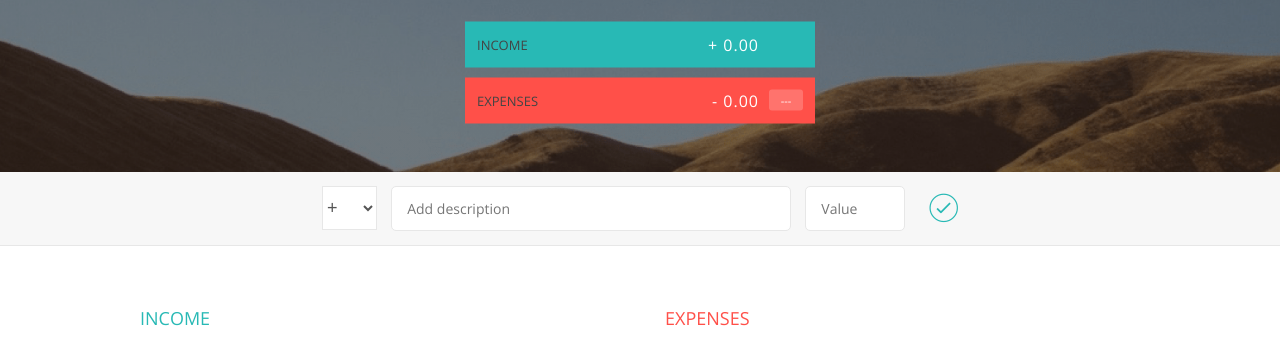
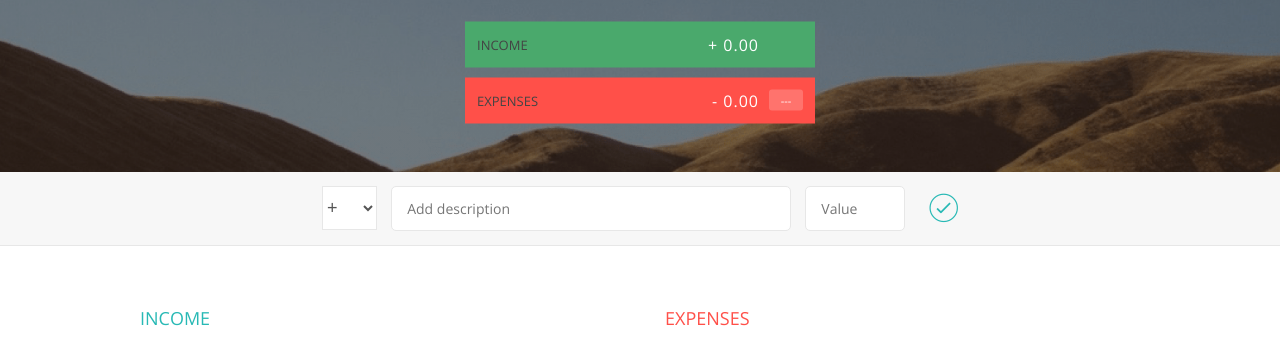
Before and after one commit to YahiaElTai/HTML-CSS-Projects-for-Beginners, a plain HTML site: page Budgety/index.html in a window 1280 px wide. Shown: the part 148-512 px from the top of the page. Drawn offline with nearby package versions, Linux system fonts and the light colour scheme.

Commit message:
new colour changes for income button

```diff
--- a/Budgety/style.css
+++ b/Budgety/style.css
@@ -71,11 +71,11 @@ body {
 
 .budget__income {
     margin-bottom: 10px;
-    background-color: #28B9B5;
+    background-color: #4AA96C;
 }
 
 .budget__expenses {
-    background-color: #FF5049;
+   background-color: #FF5049;
 }
 
 .budget__income--text,
```
